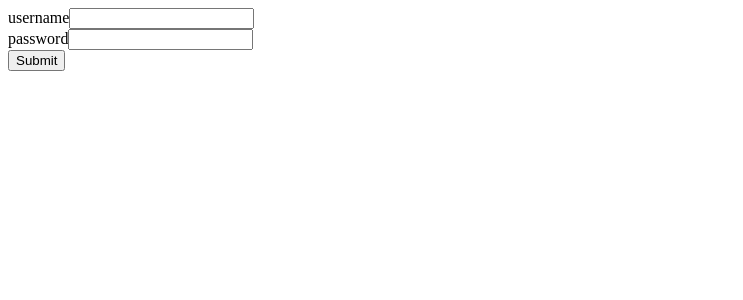
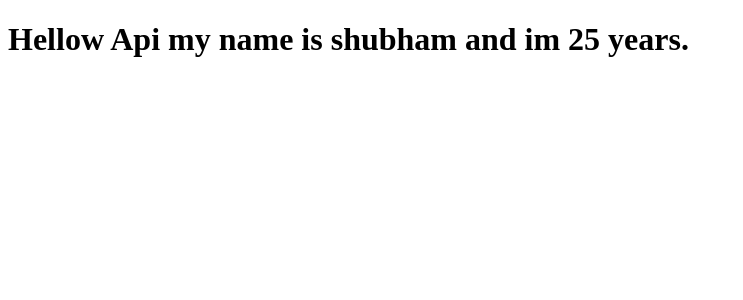
Before and after one commit to shubhamingole169/react-learning-with-mini-project, a React (Vite) app: page / in a window 1280 px wide. Shown: the top 300 px of the page, without its empty margins (0-743 px from the left). Built offline with nearby package versions, Linux system fonts and the light colour scheme.

Commit message:
context api and sharing data to any component understand

```diff
--- a/src/App.jsx
+++ b/src/App.jsx
@@ -1,12 +1,174 @@
-import { ForwardRef } from "./components/hooks/useRefs/ForwardRef";
+import { BioProvider } from "./components/hooks/ContextApi";
+import { Home } from "./components/hooks/ContextApi/Home";
 
 
 
 
 export const App = () =>{
   return(
-    <section>
-      < ForwardRef  />
-    </section>
+    <BioProvider>
+      <Home  />
+    </BioProvider>
+
   );
 };
+// "javascript.validate.enable": false,
+
+
+//     "abap": true,
+
+
+//     "bat": true,
+
+
+//     "bibtex": true,
+
+
+//     "clojure": true,
+
+
+//     "coffeescript": true,
+
+
+//     "c": true,
+
+
+//     "cpp": true,
+
+
+//     "csharp": true,
+
+
+//     "css": true,
+
+
+//     "diff": true,
+
+
+//     "dockerfile": true,
+
+
+//     "fsharp": true,
+
+
+//     "git-commit": true,
+
+
+//     "git-rebase": true,
+
+
+//     "go": true,
+
+
+//     "groovy": true,
+
+
+//     "handlebars": true,
+
+
+//     "html": true,
+
+
+//     "ini": true,
+
+
+//     "java": true,
+
+
+//     "javascript": true,
+
+
+//     "javascriptreact": true,
+
+
+//     "json": true,
+
+
+//     "jsonc": true,
+
+
+//     "latex": true,
+
+
+//     "less": true,
+
+
+//     "lua": true,
+
+
+//     "makefile": true,
+
+
+//     "markdown": true,
+
+
+//     "objective-c": true,
+
+
+//     "objective-cpp": true,
+
+
+//     "perl6": true,
+
+
+//     "php": true,
+
+
+//     "powershell": true,
+
+
+//     "jade": true,
+
+
+//     "python": true,
+
+
+//     "r": true,
+
+
+//     "razor": true,
+
+
+//     "ruby": true,
+
+
+//     "rust": true,
+
+
+//     "scss": true,
+
+
+//     "sass": true,
+
+
+//     "shaderlab": true,
+
+
+//     "shellscript": true,
+
+
+//     "sql": true,
+
+
+//     "swift": true,
+
+
+//     "typescript": true,
+
+
+//     "typescriptreact": true,
+
+
+//     "tex": true,
+
+
+//     "vb": true,
+
+
+//     "xml": true,
+
+
+//     "xsl": true,
+
+
+//     "yaml": true
--- /dev/null
+++ b/src/components/Hooks/ContextApi/Home.jsx
@@ -0,0 +1,11 @@
+import { useContext } from "react"
+import { BioContext } from "."
+
+
+export const Home = () =>{
+
+    const  {myName, myAge} = useContext(BioContext);
+
+
+    return <h1>Hellow Api my name is  {myName} and im {myAge} years.  </h1>
+}
--- /dev/null
+++ b/src/components/Hooks/ContextApi/index.jsx
@@ -0,0 +1,19 @@
+import { createContext } from "react";
+
+
+// 1 steap
+export const BioContext = createContext();
+
+// 2nd step
+
+export const BioProvider = ({children}) =>{
+
+    console.log(children)
+
+    const myName = "shubham";
+    const myAge = 25;
+
+    return <BioContext.Provider value={{myName, myAge}}>
+        {children}
+    </BioContext.Provider>
+}
```
